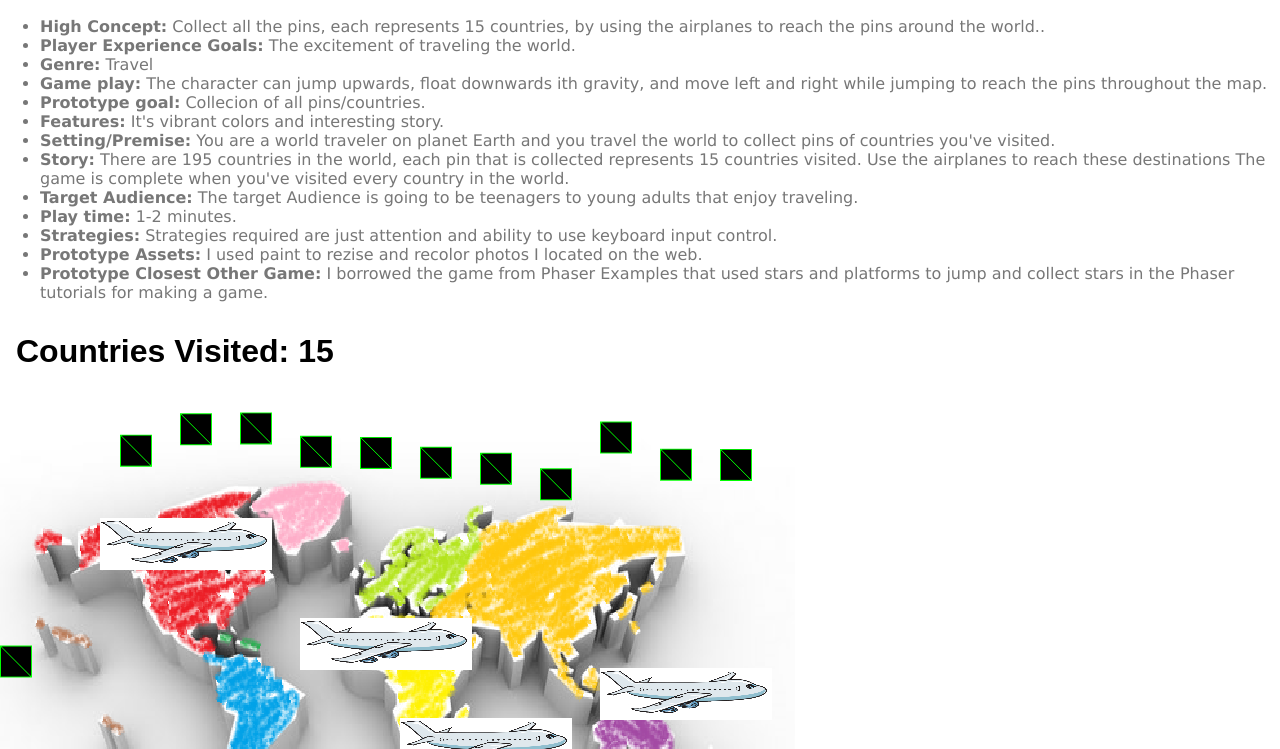
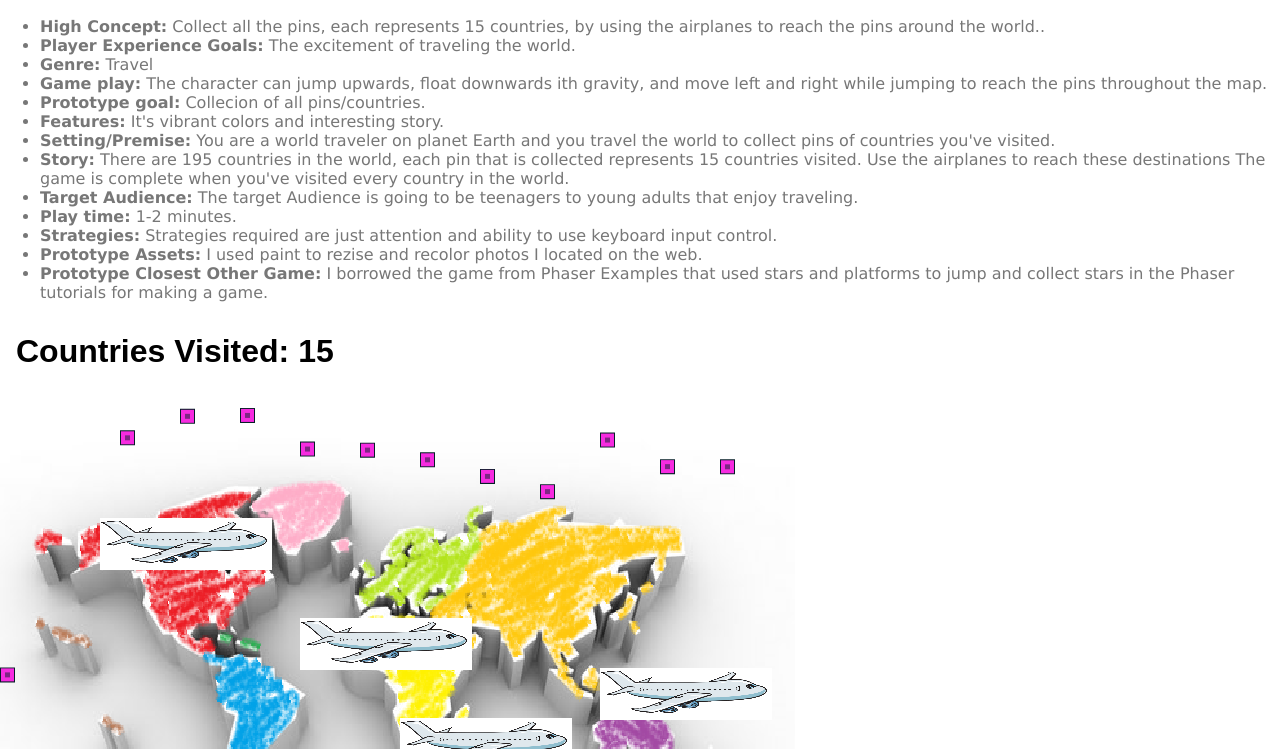
Before and after one commit to jackielasky/assets, a plain HTML site: page index.html in a window 1280 px wide. Shown: the part 51-800 px from the top of the page. Drawn offline with Linux system fonts and the light colour scheme; no server answers; animation ran at ten frames a second.

Commit message:
Update index.html

```diff
--- a/index.html
+++ b/index.html
@@ -93,12 +93,12 @@ var game = new Phaser.Game(800, 600, Phaser.AUTO, '', { preload: preload, create
 
 function preload() {
 
-    game.load.image('sky', 'colormap2.png');
-    game.load.image('ground', 'platform.png');
-    game.load.image('star', ' assetsmages/apple.png');
-    game.load.image('ground2', 'airplane.png');
-    game.load.spritesheet('dude', 'dude.png', 32, 48);
-    game.load.audio('boden', 'deepChill.ogg');
+    game.load.image('sky', 'assets/colormap2.png');
+    game.load.image('ground', 'assets/platform.png');
+    game.load.image('star', ' assets/images/apple.png');
+    game.load.image('ground2', 'assets/airplane.png');
+    game.load.spritesheet('dude', 'assets/dude.png', 32, 48);
+    game.load.audio('boden', 'assets/deepChill.ogg');
 
 
 }
```
